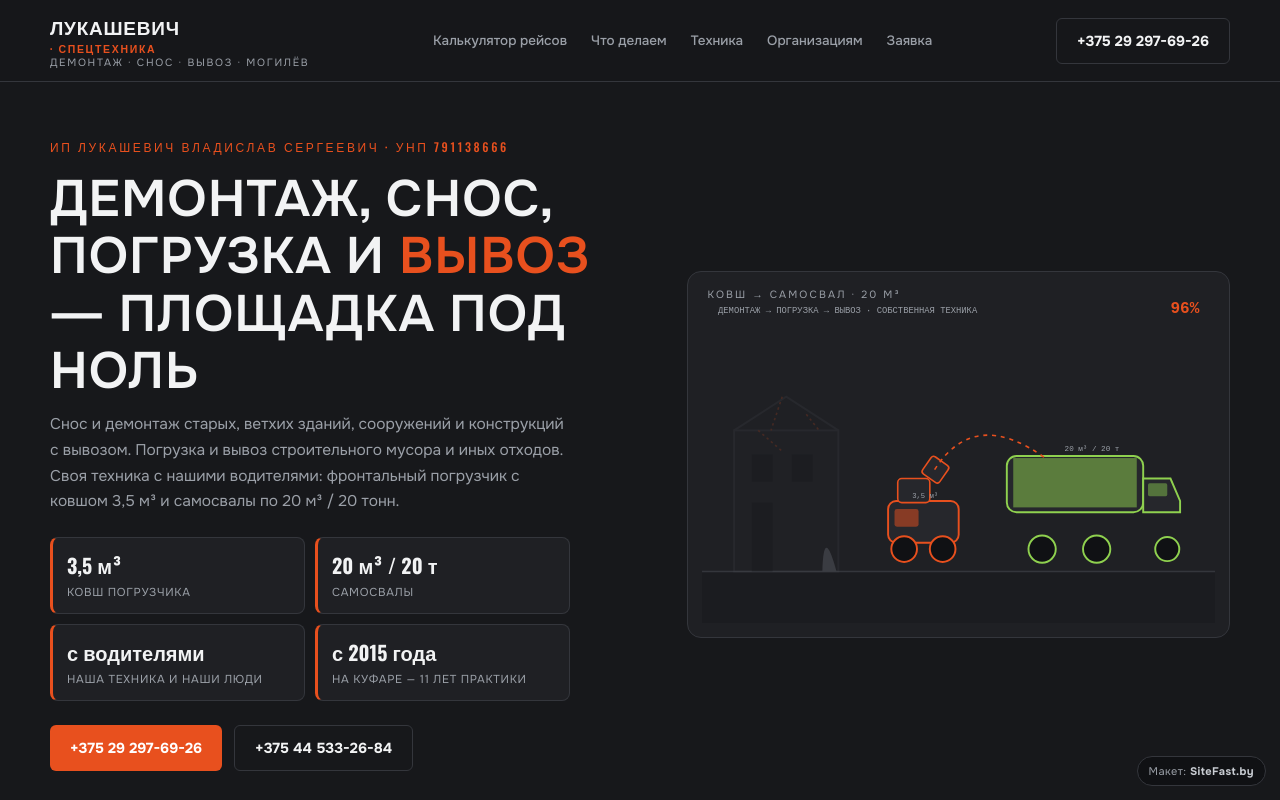
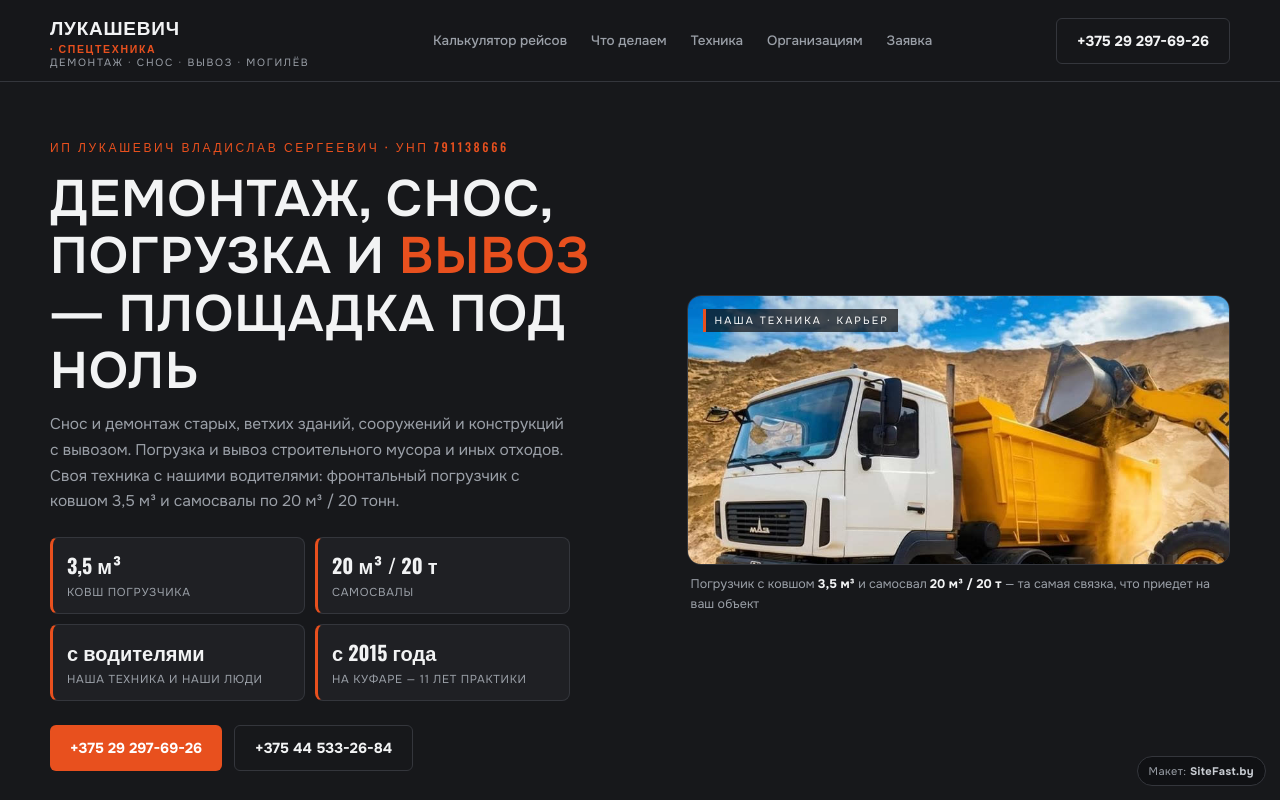
Before and after one commit to ROMjjjKE/lukashevich-demontazh-mogilev, a plain HTML site: page index.html in a window 1280 px wide. Shown: the top 800 px of the page. Drawn offline with nearby package versions, Linux system fonts and the light colour scheme.

Commit message:
hero: real photo replaces SVG scene, wow.render -> calculator

```diff
--- a/index.html
+++ b/index.html
@@ -59,9 +59,13 @@ h1 em{font-style:normal;color:var(--acc)}
 .hf span{font-size:11.5px;color:var(--mut);text-transform:uppercase;letter-spacing:.06em}
 .hbtns{display:flex;gap:12px;flex-wrap:wrap}
 /* SVG сцена: ковш грузит самосвал */
-.scene{border:1px solid var(--line);border-radius:14px;background:var(--bg2);padding:14px;position:relative}
-.scene svg{width:100%;height:auto;display:block}
-.scene .cap{position:absolute;top:16px;left:20px;font-size:10.5px;letter-spacing:.2em;color:var(--mut);text-transform:uppercase}
+.hphoto{position:relative;margin:0}
+.hphoto .cap{position:absolute;top:14px;left:16px;font-size:10.5px;letter-spacing:.2em;color:#fff;text-transform:uppercase;z-index:2;background:rgba(16,17,20,.72);padding:5px 9px;border-left:3px solid var(--acc)}
+.hframe{border:1px solid var(--line);border-radius:14px;overflow:hidden;position:relative}
+.hframe img{width:100%;height:auto;display:block;transform:scale(1.02);transition:transform .8s ease}
+.hphoto:hover .hframe img{transform:scale(1.07)}
+.hphoto figcaption{font-size:12.5px;color:var(--mut);line-height:1.55;margin-top:10px;padding:0 4px}
+.hphoto figcaption b{color:var(--ink)}
 /* калькулятор рейсов */
 .calc{background:var(--pan);border:1px solid var(--line);border-radius:16px;padding:26px;margin-top:34px;position:relative}
 .calc .cap{position:absolute;top:14px;right:18px;font-size:10px;color:var(--mut);letter-spacing:.14em;text-transform:uppercase}
@@ -194,50 +198,11 @@ body:not(.js) .fx{opacity:1;transform:none}
         <a href="tel:+375445332684" class="btn btn-out">+375 44 533-26-84</a>
       </div>
     </div>
-    <div class="scene">
-      <span class="cap">КОВШ → САМОСВАЛ · 20 М³</span>
-      <svg viewBox="0 0 640 420" fill="none" aria-label="Схема: погрузчик грузит самосвал">
-        <rect width="640" height="420" fill="#1F2024"/>
-        <rect x="0" y="356" width="640" height="64" fill="#1B1C20"/>
-        <line x1="0" y1="356" x2="640" y2="356" stroke="#34363C" stroke-width="2"/>
-        <!-- разрушаемое здание слева -->
-        <g id="bldg">
-          <rect x="40" y="180" width="130" height="176" fill="#26272C" stroke="#4A4D55" stroke-width="2.4"/>
-          <path d="M40 180 L105 138 L170 180" fill="none" stroke="#4A4D55" stroke-width="2.4"/>
-          <rect x="62" y="210" width="26" height="34" fill="#101114"/>
-          <rect x="112" y="210" width="26" height="34" fill="#101114"/>
-          <rect x="62" y="270" width="26" height="86" fill="#101114"/>
-          <path d="M70 180 l30 26 M100 138 l-14 42 M130 160 l16 20" stroke="#E8501E" stroke-width="2" stroke-dasharray="3 4"/>
-        </g>
-        <!-- гора мусора -->
-        <path id="debris" d="M150 356 Q190 316 235 356 Z" fill="#3A3C42"/>
-        <!-- фронтальный погрузчик -->
-        <g id="loader">
-          <rect x="232" y="268" width="88" height="52" rx="10" fill="#26272C" stroke="#E8501E" stroke-width="2.4"/>
-          <rect x="240" y="278" width="30" height="22" rx="3" fill="#E8501E" opacity=".5"/>
-          <rect x="244" y="240" width="40" height="30" rx="5" fill="#26272C" stroke="#E8501E" stroke-width="2"/>
-          <rect x="278" y="216" width="26" height="26" rx="4" fill="#26272C" stroke="#E8501E" stroke-width="2" transform="rotate(35 291 229)"/>
-          <circle cx="252" cy="328" r="16" fill="#101114" stroke="#E8501E" stroke-width="2.4"/>
-          <circle cx="300" cy="328" r="16" fill="#101114" stroke="#E8501E" stroke-width="2.4"/>
-          <text x="262" y="264" fill="#9BA0A8" font-size="9" font-family="monospace">3,5 м³</text>
-        </g>
-        <!-- самосвал справа -->
-        <g id="truck">
-          <rect x="380" y="212" width="170" height="70" rx="12" fill="#26272C" stroke="#8FD14F" stroke-width="2.4"/>
-          <rect id="load" x="388" y="276" width="154" height="0" fill="#8FD14F" opacity=".5"/>
-          <path d="M550 282 L550 240 L584 240 L596 268 L596 282 Z" fill="#26272C" stroke="#8FD14F" stroke-width="2.4"/>
-          <rect x="556" y="246" width="24" height="16" rx="2" fill="#8FD14F" opacity=".45"/>
-          <circle cx="424" cy="328" r="17" fill="#101114" stroke="#8FD14F" stroke-width="2.4"/>
-          <circle cx="492" cy="328" r="17" fill="#101114" stroke="#8FD14F" stroke-width="2.4"/>
-          <circle cx="580" cy="328" r="15" fill="#101114" stroke="#8FD14F" stroke-width="2.4"/>
-          <text x="452" y="206" fill="#9BA0A8" font-size="9.5" font-family="monospace">20 м³ / 20 т</text>
-        </g>
-        <!-- траектория ковша -->
-        <path id="arc" d="M290 229 Q340 150 430 216" stroke="#E8501E" stroke-width="2" stroke-dasharray="5 6" fill="none" opacity="0"/>
-        <text x="20" y="34" fill="#9BA0A8" font-size="11" font-family="monospace">ДЕМОНТАЖ → ПОГРУЗКА → ВЫВОЗ · СОБСТВЕННАЯ ТЕХНИКА</text>
-        <text id="scnt" x="620" y="34" fill="#E8501E" font-size="20" font-weight="700" text-anchor="end" font-family="monospace">0%</text>
-      </svg>
-    </div>
+    <figure class="hphoto">
+      <span class="cap">НАША ТЕХНИКА · КАРЬЕР</span>
+      <div class="hframe"><img src="assets/hero.jpg" alt="Фронтальный погрузчик грузит песок в самосвал на песчаном карьере" loading="eager"></div>
+      <figcaption>Погрузчик с ковшом <b>3,5 м³</b> и самосвал <b>20 м³ / 20 т</b> — та самая связка, что приедет на ваш объект</figcaption>
+    </figure>
   </div>
 
   <div class="calc" id="calc">
@@ -431,40 +396,13 @@ body:not(.js) .fx{opacity:1;transform:none}
     E('rtons').textContent=tons+' т';
   }
   /* render(q): 0..1 — визуальный цикл погрузки (q=0 пусто, 1 полный самосвал) */
-  function render(q){
-    q=Math.max(0,Math.min(1,q));
-    var loadH=64*q;
-    var load=E('load');
-    load.setAttribute('height',loadH.toFixed(1));
-    load.setAttribute('y',(276-loadH).toFixed(1));
-    E('scnt').textContent=Math.round(q*100)+'%';
-    E('arc').setAttribute('opacity',q>0.05&&q<0.98?String(Math.min(1,q*2)):'0');
-    var d=Math.round(46*q);
-    E('debris').setAttribute('d','M150 356 Q'+(190-40*q)+' '+(316-20*q)+' '+(235-70*q)+' 356 Z');
-    /* стадия демонтажа: штрихи на здании */
-    var bldg=E('bldg');bldg.style.opacity=String(1-q*0.85);
-  }
-  /* автоцикл сцены: 0 → 1 → пауза → заново (когда видна) */
-  var ph=0,t0=Date.now(),running=false,playing=true;
-  function tick(){
-    if(!running)return;
-    if(!playing)return;
-    var now=Date.now();
-    var CYC=5200,HOLD=2600;
-    if(ph===0){var q=(now-t0)/CYC;if(q>=1){render(1);ph=1;t0=now}else render(q)}
-    else{if(now-t0>HOLD){ph=0;t0=now}}
-  }
-  setInterval(tick,40);
-  setInterval(function(){
-    var r=document.querySelector('.scene').getBoundingClientRect();
-    running=(r.top<(window.innerHeight||800)&&r.bottom>0);
-  },500);
+  /* API для проверок: render(q) гоняет калькулятор по прогрессу */
   if(sl){
     sl.addEventListener('input',function(){V.v=+sl.value;calc()});
   }
   /* API для проверок */
   window.__wow={
-    render:function(q){render(q);return true},
+    render:function(q){q=Math.max(0,Math.min(1,q));V.v=Math.round(5+q*395);if(sl)sl.value=V.v;calc();return true},
     setVolume:function(v){V.v=Math.max(5,Math.min(400,v));if(sl)sl.value=V.v;calc();return{v:V.v,buckets:Math.ceil(V.v/3.5),trips:Math.ceil(V.v/20),tons:V.v}},
     togglePlay:function(s){if(typeof s==='boolean')playing=s;else playing=!playing;return playing}
   };
```
